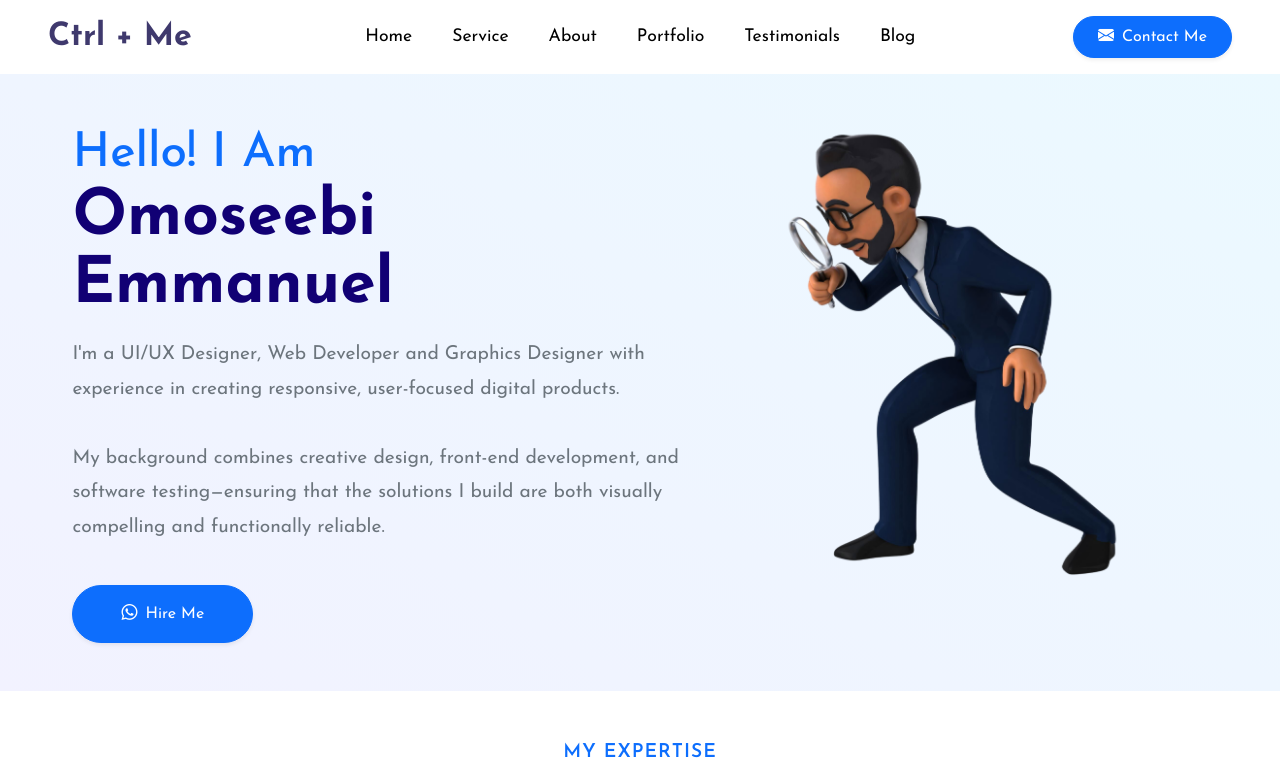
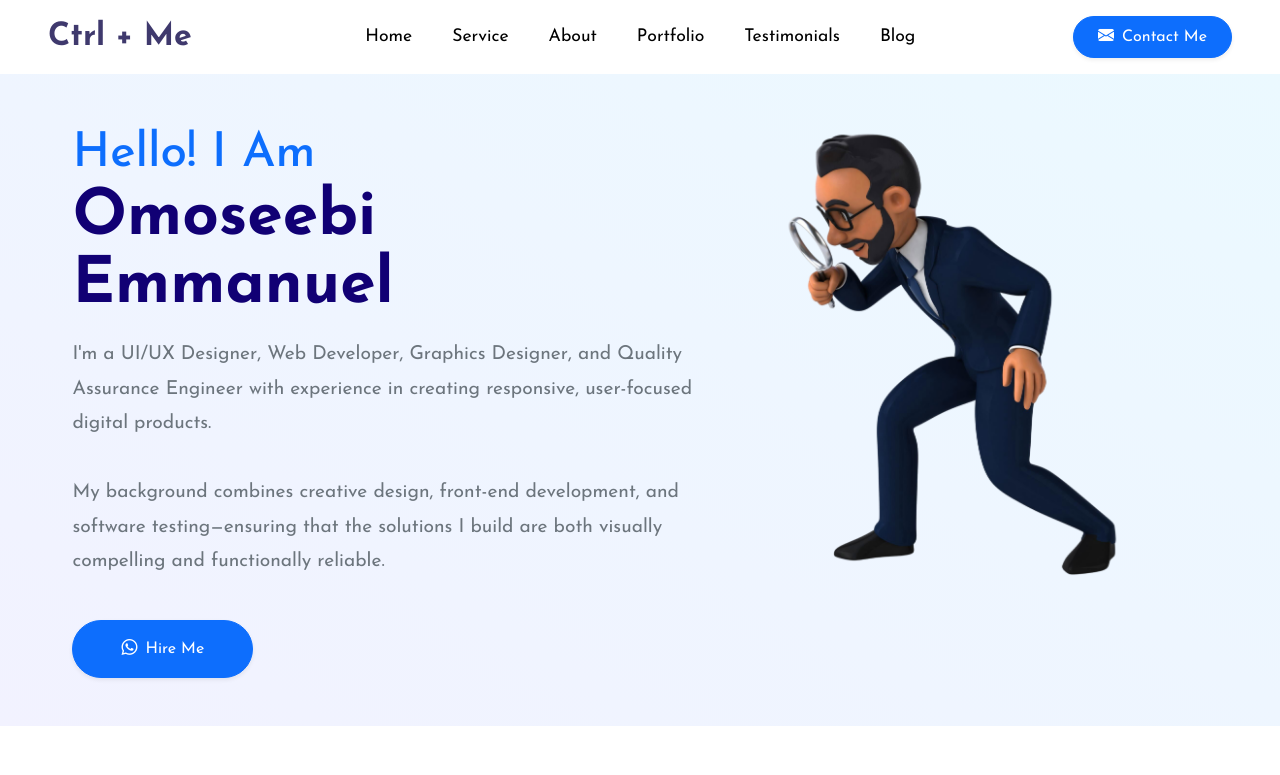
Before and after one commit to dharmiekim/Omoseebi-Emmanuel-Portfolio, a plain HTML site: page index.html in a window 1280 px wide. Shown: the top 775 px of the page. Drawn offline with nearby package versions, Linux system fonts and the light colour scheme.

Commit message:
fifth  commit

```diff
--- a/index.html
+++ b/index.html
@@ -171,7 +171,7 @@
             Hello! I Am <br /><span class="c-orange">Omoseebi Emmanuel</span>
           </h2>
           <p class="text-muted">
-            I'm a UI/UX Designer, Web Developer and Graphics Designer with experience in creating responsive, user-focused
+            I'm a UI/UX Designer, Web Developer, Graphics Designer, and Quality Assurance Engineer with experience in creating responsive, user-focused
             digital products. <br> <br> My background combines creative design, front-end development, and software testing—ensuring that the solutions I build are both visually compelling and functionally reliable.
           </p>
         <br>  <a href="https://wa.link/7xa6x1"
```
